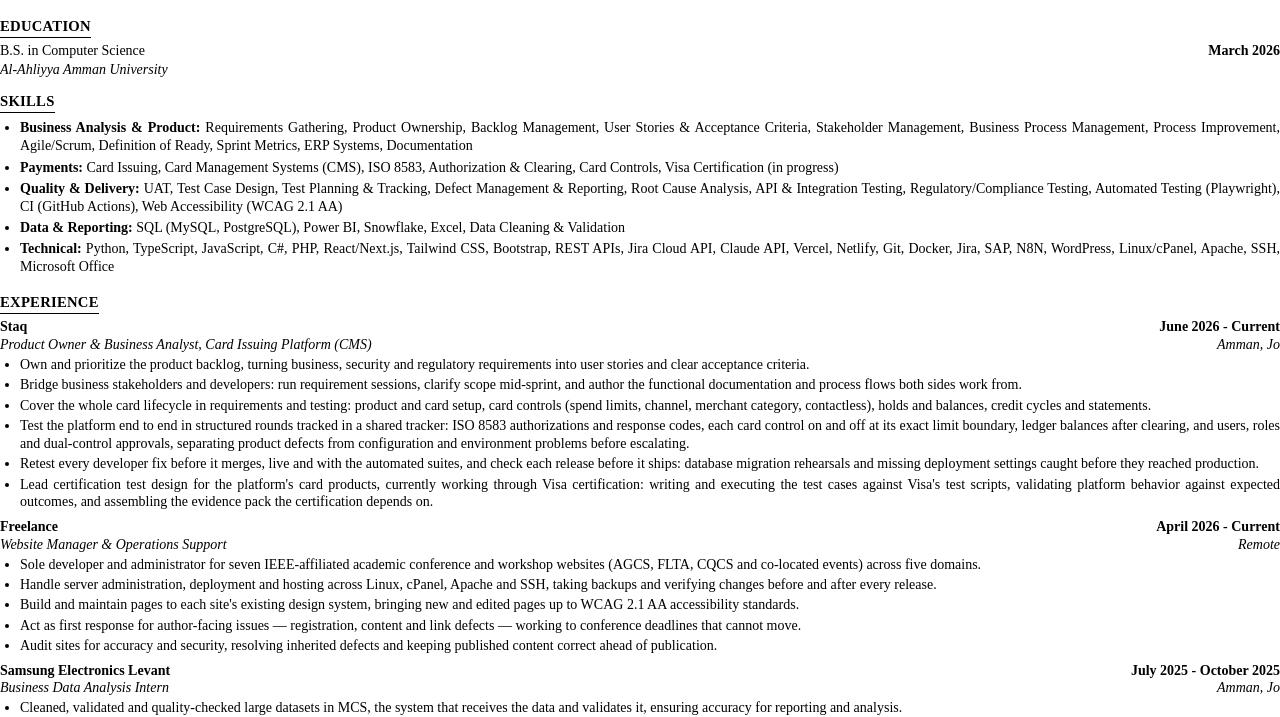
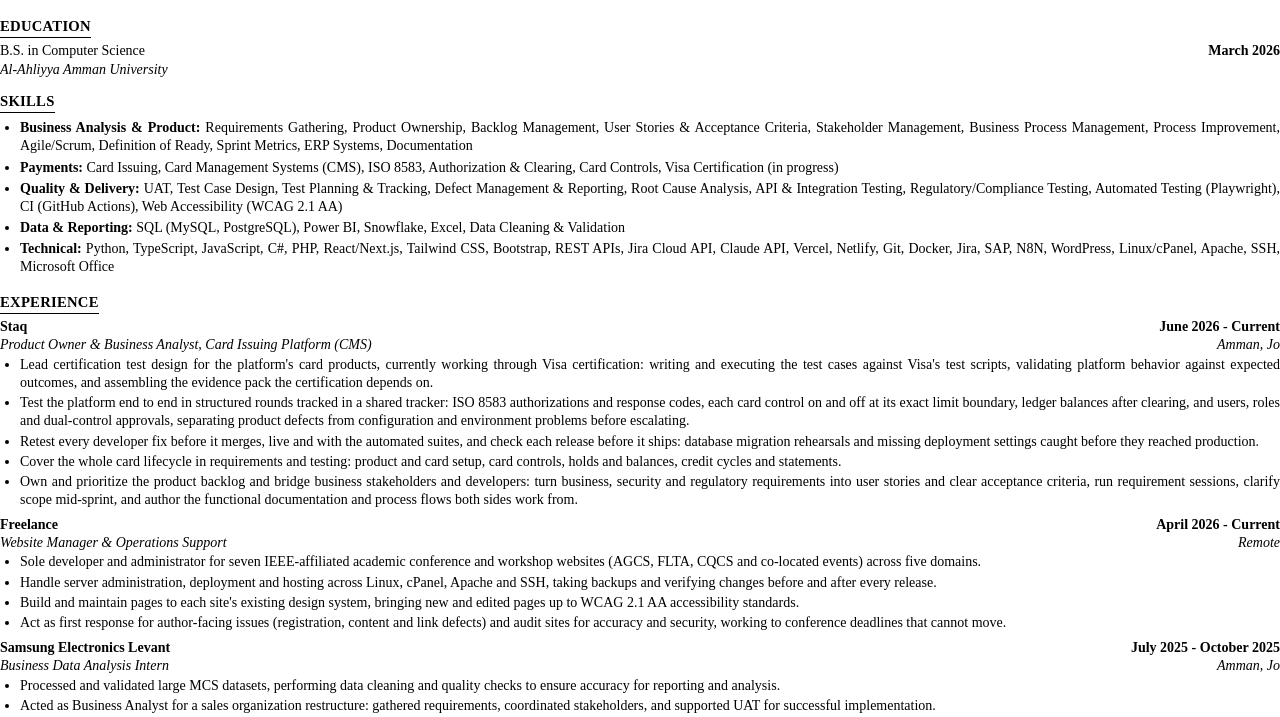
Before and after one commit to NaderAbsy/Portfolio, a plain HTML site: page cv/resume.html in a window 1280 px wide. Shown: the part 75-792 px from the top of the page. Drawn offline with Linux system fonts and the light colour scheme.

Commit message:
Reorder Staq bullets, revert Samsung MCS line, fix CV page layout
Co-Authored-By: Claude Sonnet 5.5 <noreply@anthropic.com>

```diff
--- a/cv/resume.html
+++ b/cv/resume.html
@@ -32,7 +32,8 @@
   em.stack { font-style: italic; }
 
   /* keep each entry whole across the page break */
-  .job, .proj { break-inside: avoid; page-break-inside: avoid; }
+  .proj { break-inside: avoid; page-break-inside: avoid; }
+  .job .row { break-after: avoid; page-break-after: avoid; }
   h2 { break-after: avoid; page-break-after: avoid; }
   li { break-inside: avoid; page-break-inside: avoid; }
   p, li { orphans: 2; widows: 2; }
@@ -62,12 +63,11 @@
   <div class="row"><span class="org">Staq</span><span class="date">June 2026 - Current</span></div>
   <div class="row"><span class="role">Product Owner &amp; Business Analyst, Card Issuing Platform (CMS)</span><span class="loc">Amman, Jo</span></div>
   <ul>
-    <li>Own and prioritize the product backlog, turning business, security and regulatory requirements into user stories and clear acceptance criteria.</li>
-    <li>Bridge business stakeholders and developers: run requirement sessions, clarify scope mid-sprint, and author the functional documentation and process flows both sides work from.</li>
-    <li>Cover the whole card lifecycle in requirements and testing: product and card setup, card controls (spend limits, channel, merchant category, contactless), holds and balances, credit cycles and statements.</li>
+    <li>Lead certification test design for the platform's card products, currently working through Visa certification: writing and executing the test cases against Visa's test scripts, validating platform behavior against expected outcomes, and assembling the evidence pack the certification depends on.</li>
     <li>Test the platform end to end in structured rounds tracked in a shared tracker: ISO 8583 authorizations and response codes, each card control on and off at its exact limit boundary, ledger balances after clearing, and users, roles and dual-control approvals, separating product defects from configuration and environment problems before escalating.</li>
     <li>Retest every developer fix before it merges, live and with the automated suites, and check each release before it ships: database migration rehearsals and missing deployment settings caught before they reached production.</li>
-    <li>Lead certification test design for the platform's card products, currently working through Visa certification: writing and executing the test cases against Visa's test scripts, validating platform behavior against expected outcomes, and assembling the evidence pack the certification depends on.</li>
+    <li>Cover the whole card lifecycle in requirements and testing: product and card setup, card controls, holds and balances, credit cycles and statements.</li>
+    <li>Own and prioritize the product backlog and bridge business stakeholders and developers: turn business, security and regulatory requirements into user stories and clear acceptance criteria, run requirement sessions, clarify scope mid-sprint, and author the functional documentation and process flows both sides work from.</li>
   </ul>
   </div>
 
@@ -78,8 +78,7 @@
     <li>Sole developer and administrator for seven IEEE-affiliated academic conference and workshop websites (AGCS, FLTA, CQCS and co-located events) across five domains.</li>
     <li>Handle server administration, deployment and hosting across Linux, cPanel, Apache and SSH, taking backups and verifying changes before and after every release.</li>
     <li>Build and maintain pages to each site's existing design system, bringing new and edited pages up to WCAG 2.1 AA accessibility standards.</li>
-    <li>Act as first response for author-facing issues — registration, content and link defects — working to conference deadlines that cannot move.</li>
-    <li>Audit sites for accuracy and security, resolving inherited defects and keeping published content correct ahead of publication.</li>
+    <li>Act as first response for author-facing issues (registration, content and link defects) and audit sites for accuracy and security, working to conference deadlines that cannot move.</li>
   </ul>
   </div>
 
@@ -87,7 +86,7 @@
   <div class="row"><span class="org">Samsung Electronics Levant</span><span class="date">July 2025 - October 2025</span></div>
   <div class="row"><span class="role">Business Data Analysis Intern</span><span class="loc">Amman, Jo</span></div>
   <ul>
-    <li>Cleaned, validated and quality-checked large datasets in MCS, the system that receives the data and validates it, ensuring accuracy for reporting and analysis.</li>
+    <li>Processed and validated large MCS datasets, performing data cleaning and quality checks to ensure accuracy for reporting and analysis.</li>
     <li>Acted as Business Analyst for a sales organization restructure: gathered requirements, coordinated stakeholders, and supported UAT for successful implementation.</li>
     <li>Analyzed ERP and operational data to identify inefficiencies and recommend workflow improvements supporting decision-making.</li>
     <li>Collaborated with cross-functional teams to align on data requirements and project objectives.</li>
```
Also changed, not shown: index.html (+4 -5 lines), 1 other file.
